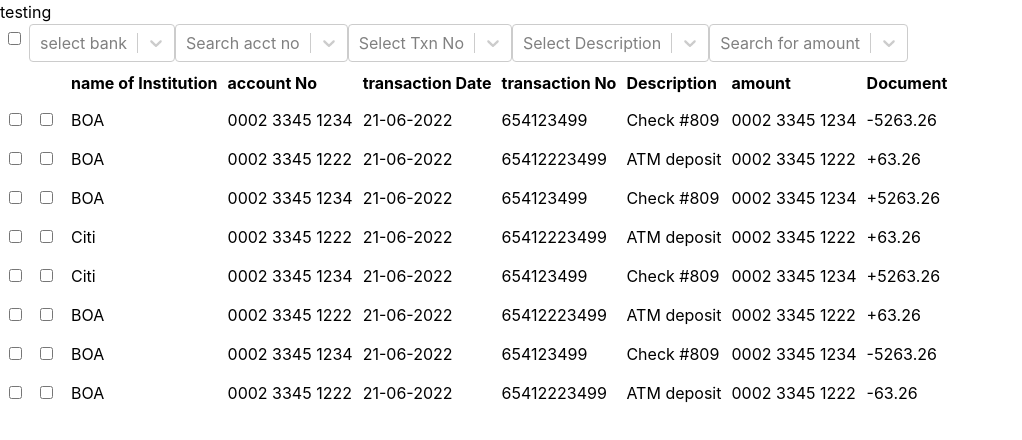
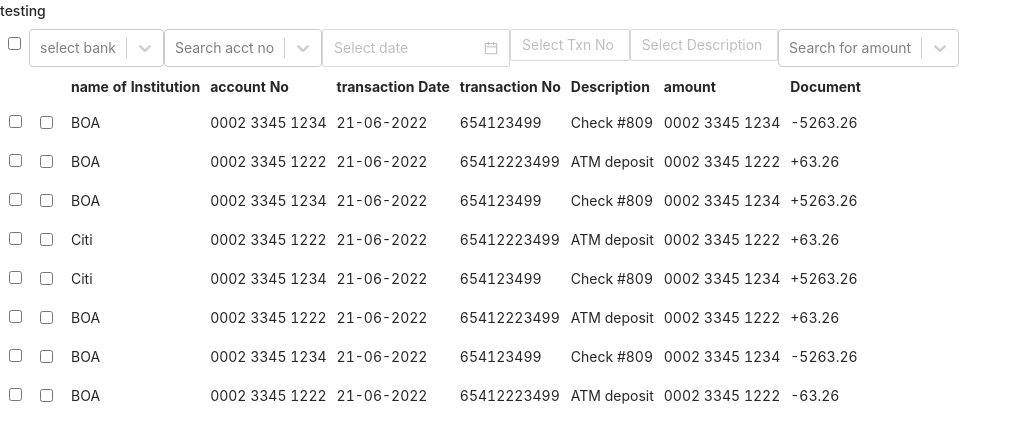
Before and after one commit to ashokkumar-am/nextjs-testing, a Next.js app: page /transactions in a window 1280 px wide. Shown: the top 440 px of the page, without its empty margins (0-1022 px from the left). Built offline with nearby package versions, Linux system fonts and the light colour scheme.

Commit message:
antd added again

```diff
--- a/src/pages/transactions.tsx
+++ b/src/pages/transactions.tsx
@@ -4,8 +4,8 @@ import moment from 'moment';
 import Select from 'react-select';
 import axios from 'axios';
 import _ from 'lodash';
-// import { AutoComplete, DatePicker } from 'antd';
-// import "antd/dist/antd.css";
+import { AutoComplete, DatePicker } from 'antd';
+import "antd/dist/antd.css";
 // import getServerSideProps
 
 export default function testing(this: any, {
@@ -24,6 +24,7 @@ export default function testing(this: any, {
     const [bankOptions, setBankOptions] = useState(optionsInst);
     const [amtOptions, setAmtOptions] = useState(optionsAmount);
     const [acctOptions, setAcctOptions] = useState(optionsAcctNo);
+    const [dateTxn, setDateTxn] = useState(moment().format('yyyy-MM-dd'))
 
 
     const [selectedValue, setSelectedValue] = useState();
@@ -35,6 +36,10 @@ export default function testing(this: any, {
         Deposit: "+",
         Withdrawal: "-"
     }
+    // const onDateChange = (e: any) => {
+    //     const newDate = moment(new Date(e.targe.value)).format("yyyy-MM-dd");
+    //     getTransactionsDate(newDate, 'date');
+    // }
 
     const handleChangeBank = (e: any) => {
         console.log(e)
@@ -53,7 +58,6 @@ export default function testing(this: any, {
         getTransactionsAmtData(e, 'amt');
     }
     const getTransactionsData = (search: any) => {
-        // console.log('object :>> ', data);
         if (search && search.value) {
             let dataSearch = data.filter((d: any) => {
                 return d.nameofInstitution == search.value;
@@ -66,7 +70,6 @@ export default function testing(this: any, {
     }
 
     const getTransactionsAcctData = (search: any) => {
-        // console.log('object :>> ', data);
         if (search && search.value) {
             let dataSearch = data.filter((d: any) => {
                 return d.accountNo == search.value;
@@ -89,6 +92,22 @@ export default function testing(this: any, {
             setTableData(tempDate);
         }
     }
+    const getTransactiondDate = (search: any) => {
+        if (search) {
+            let dataSearch = data.filter((d: any) => {
+                return moment(d.transactionDate).format("DD-MM-YYYY") == search;
+            })
+            setTableData(dataSearch)
+        } else {
+            const tempDate = Object.assign([], data);
+            setTableData(tempDate);
+        }
+    }
+    const handleChangeDate = (date, dateString) => {
+        console.log('dddddaaatee----->')
+        console.log(date.toISOString(), dateString);
+        getTransactiondDate(date)
+    };
 
     return (
         <div>
@@ -113,9 +132,12 @@ export default function testing(this: any, {
                     // isMulti
                     isClearable
                 />
-                {/* <DatePicker onChange={(date) => console.log(date)} />, */}
+                <DatePicker
+                    format="DD-MM-YYYY"
+                    onChange={handleChangeDate}
+                />
 
-                <Select
+                <AutoComplete
                     className="dropdown"
                     options={data}
 
@@ -125,8 +147,8 @@ export default function testing(this: any, {
                     onChange={() => searchItems()}
                     placeholder="Select Txn No "
                 />
-                <Select
-                    className="dropdown"
+                <AutoComplete
+                    className=""
                     options={data}
 
                     onSelect={(value) => {
```
